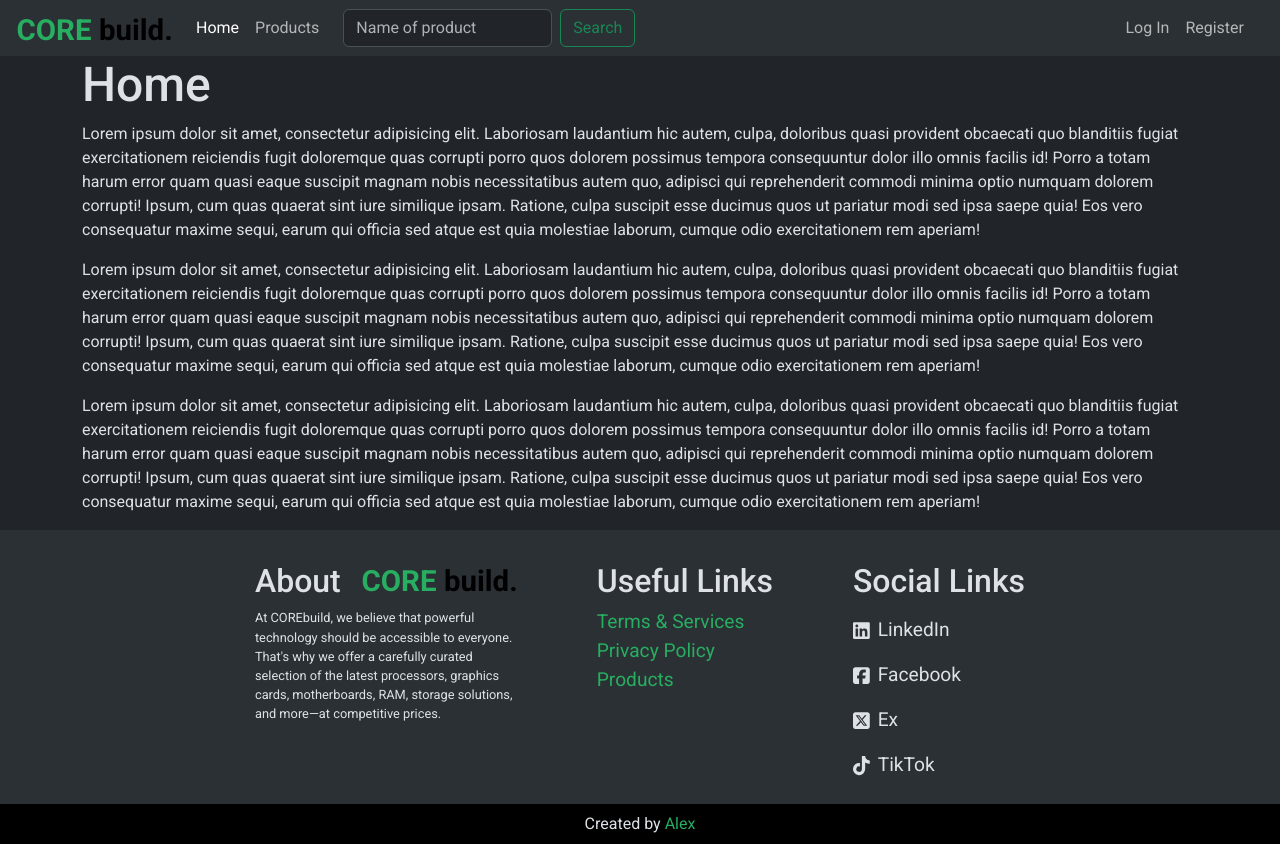
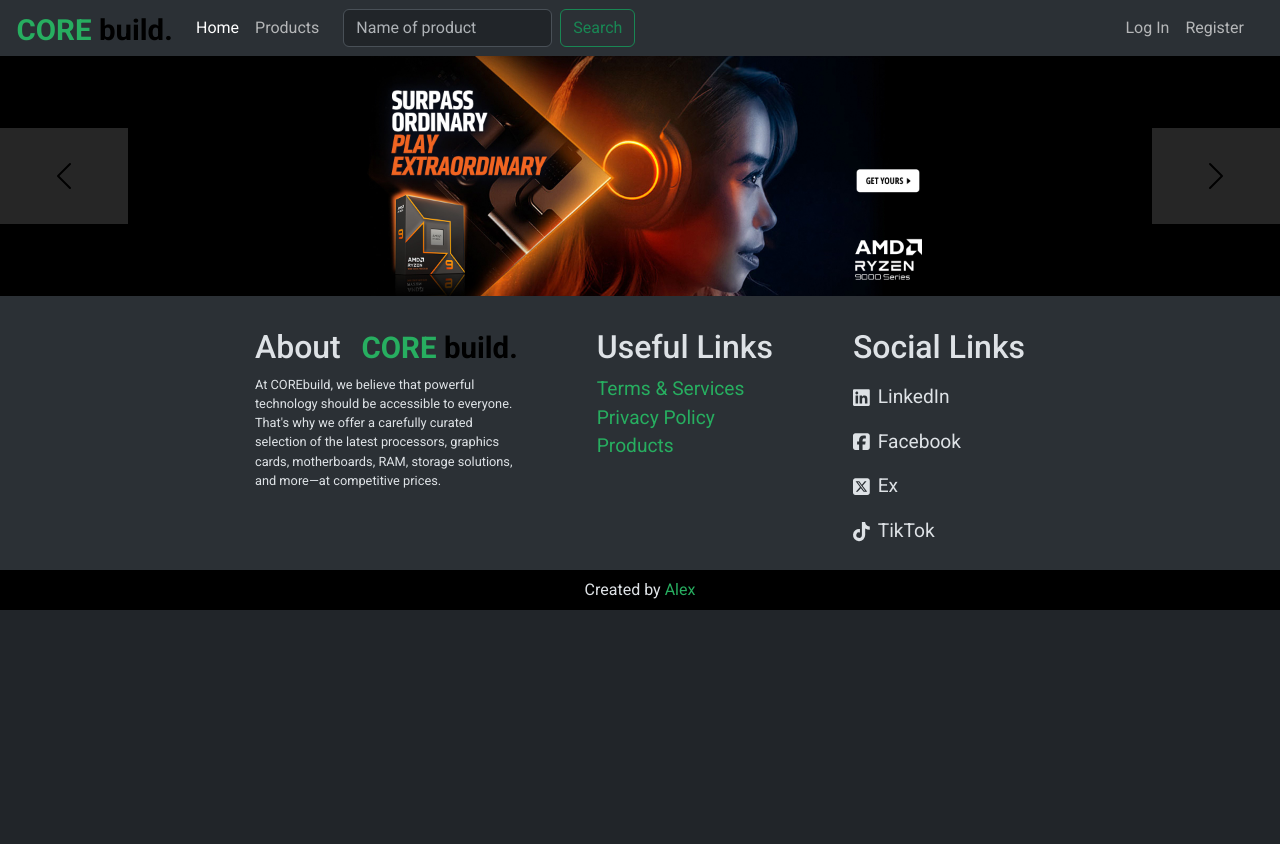
Before and after one commit to alexandrov5433/COREbuild_app, a React (Vite) app: page / in a window 1280 px wide. After the commit the page ends 800 px from the top, so only its background shows below. Built offline with nearby package versions, Linux system fonts and the light colour scheme; no server answers.

Commit message:
Sliding commercials added.

```diff
--- a/src/components/general/home/Home.tsx
+++ b/src/components/general/home/Home.tsx
@@ -1,12 +1,60 @@
+import styles from './home.module.css';
 
+import banner from '../../../assets/banners/banner.png';
+import banner1 from '../../../assets/banners/banner-1.png';
+import banner2 from '../../../assets/banners/banner-2.png';
+import banner3 from '../../../assets/banners/banner-3.png';
+import banner4 from '../../../assets/banners/banner-4.png';
+import banner5 from '../../../assets/banners/banner-5.png';
+import { NavLink } from 'react-router';
 
 export default function Home() {
     return (
-        <div className="container">
-            <h1>Home</h1>
-            <p>Lorem ipsum dolor sit amet, consectetur adipisicing elit. Laboriosam laudantium hic autem, culpa, doloribus quasi provident obcaecati quo blanditiis fugiat exercitationem reiciendis fugit doloremque quas corrupti porro quos dolorem possimus tempora consequuntur dolor illo omnis facilis id! Porro a totam harum error quam quasi eaque suscipit magnam nobis necessitatibus autem quo, adipisci qui reprehenderit commodi minima optio numquam dolorem corrupti! Ipsum, cum quas quaerat sint iure similique ipsam. Ratione, culpa suscipit esse ducimus quos ut pariatur modi sed ipsa saepe quia! Eos vero consequatur maxime sequi, earum qui officia sed atque est quia molestiae laborum, cumque odio exercitationem rem aperiam!</p>
-            <p>Lorem ipsum dolor sit amet, consectetur adipisicing elit. Laboriosam laudantium hic autem, culpa, doloribus quasi provident obcaecati quo blanditiis fugiat exercitationem reiciendis fugit doloremque quas corrupti porro quos dolorem possimus tempora consequuntur dolor illo omnis facilis id! Porro a totam harum error quam quasi eaque suscipit magnam nobis necessitatibus autem quo, adipisci qui reprehenderit commodi minima optio numquam dolorem corrupti! Ipsum, cum quas quaerat sint iure similique ipsam. Ratione, culpa suscipit esse ducimus quos ut pariatur modi sed ipsa saepe quia! Eos vero consequatur maxime sequi, earum qui officia sed atque est quia molestiae laborum, cumque odio exercitationem rem aperiam!</p>
-            <p>Lorem ipsum dolor sit amet, consectetur adipisicing elit. Laboriosam laudantium hic autem, culpa, doloribus quasi provident obcaecati quo blanditiis fugiat exercitationem reiciendis fugit doloremque quas corrupti porro quos dolorem possimus tempora consequuntur dolor illo omnis facilis id! Porro a totam harum error quam quasi eaque suscipit magnam nobis necessitatibus autem quo, adipisci qui reprehenderit commodi minima optio numquam dolorem corrupti! Ipsum, cum quas quaerat sint iure similique ipsam. Ratione, culpa suscipit esse ducimus quos ut pariatur modi sed ipsa saepe quia! Eos vero consequatur maxime sequi, earum qui officia sed atque est quia molestiae laborum, cumque odio exercitationem rem aperiam!</p>
+        <div className={styles.wrapper}>
+
+            <div id="carouselExampleAutoplaying" className={`carousel slide ${styles.carouselBody}`} data-bs-ride="carousel">
+                <div className="carousel-inner">
+                    <div className="carousel-item active">
+                        <NavLink to={'/products-catalog'}>
+                            <img src={banner} className="d-block w-100" alt="First banner image." />
+                        </NavLink>
+                    </div>
+                    <div className="carousel-item">
+                        <NavLink to={'/products-catalog'}>
+                            <img src={banner1} className="d-block w-100" alt="Second banner image." />
+                        </NavLink>
+                    </div>
+                    <div className="carousel-item">
+                        <NavLink to={'/products-catalog'}>
+                            <img src={banner2} className="d-block w-100" alt="Third banner image." />
+                        </NavLink>
+                    </div>
+                    <div className="carousel-item">
+                        <NavLink to={'/products-catalog'}>
+                            <img src={banner3} className="d-block w-100" alt="Fourth banner image." />
+                        </NavLink>
+                    </div>
+                    <div className="carousel-item">
+                        <NavLink to={'/products-catalog'}>
+                            <img src={banner4} className="d-block w-100" alt="Fifth banner image." />
+                        </NavLink>
+                    </div>
+                    <div className="carousel-item">
+                        <NavLink to={'/products-catalog'}>
+                            <img src={banner5} className="d-block w-100" alt="Sixth banner image." />
+                        </NavLink>
+                    </div>
+                </div>
+                <button className="carousel-control-prev" type="button" data-bs-target="#carouselExampleAutoplaying" data-bs-slide="prev">
+                    <span className="carousel-control-prev-icon" aria-hidden="true"></span>
+                    <span className="visually-hidden">Previous</span>
+                </button>
+                <button className="carousel-control-next" type="button" data-bs-target="#carouselExampleAutoplaying" data-bs-slide="next">
+                    <span className="carousel-control-next-icon" aria-hidden="true"></span>
+                    <span className="visually-hidden">Next</span>
+                </button>
+            </div>
+
         </div>
     );
 }
--- /dev/null
+++ b/src/components/general/home/home.module.css
@@ -0,0 +1,10 @@
+@import url(../../../lib/styling/generalWrapper.module.css);
+
+.carouselBody {
+    button {
+        background-color: rgba(255, 255, 255, 0.3);
+        width: 10%;
+        height: 40%;
+        align-self: center;
+    }
+}
```
